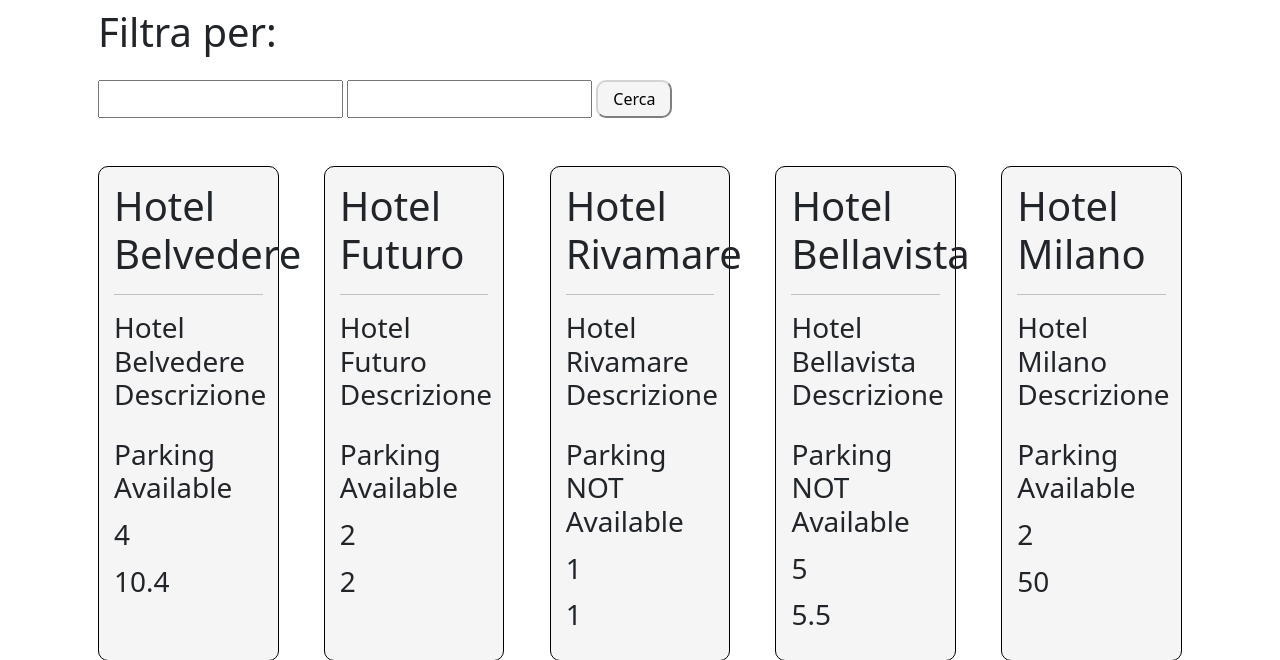
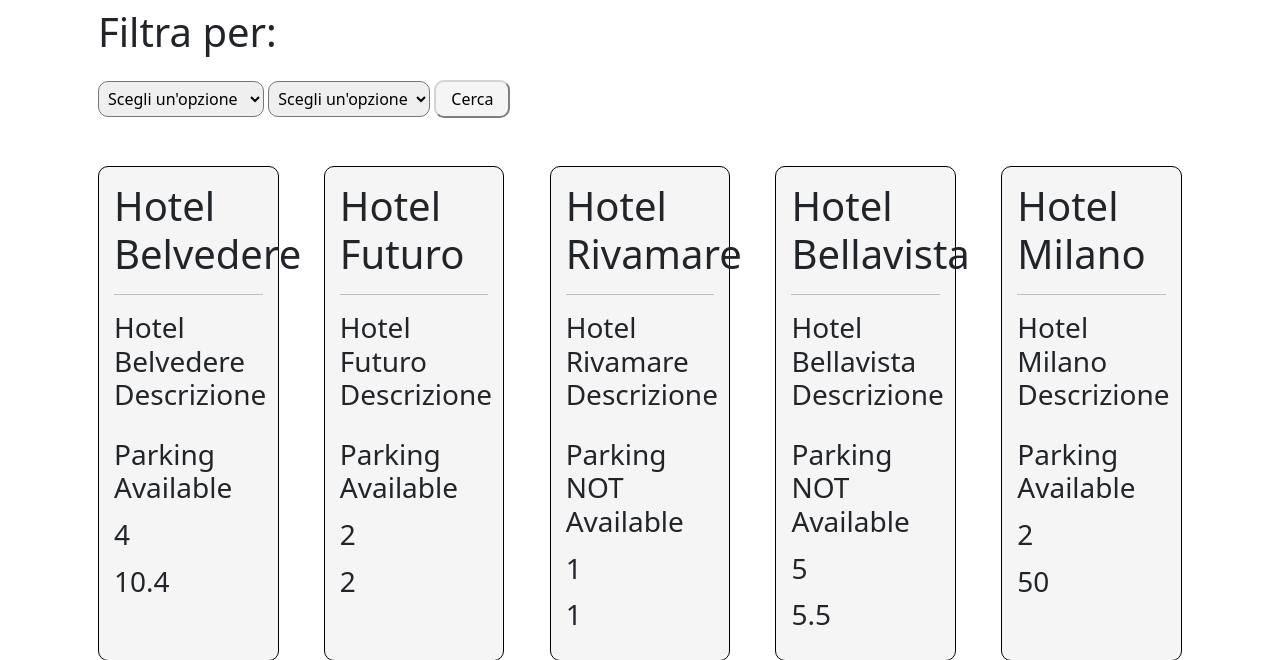
Before and after one commit to Alessandro-Zuddas/php-hotel, a PHP site: page / in a window 1280 px wide. Shown: the top 660 px of the page. Run offline with PHP 8.4, Linux system fonts and the light colour scheme.

Commit message:
Trasforma input form in select

```diff
--- a/index.php
+++ b/index.php
@@ -61,8 +61,24 @@
         <div class="container">
             <h1 class="px-3 pt-2">Filtra per:</h1>
             <form class="px-3 pt-3" action="GET">
-                <input type="text">
-                <input type="text">
+                <!-- Select parcheggio -->
+                <select name="parking-select" id="parking" required>
+                    <option value="" selected>Scegli un'opzione</option>
+                    <option value="true">Con parcheggio</option>
+                    <option value="false">Senza parcheggio</option>
+                </select>
+                <!-- /Select parcheggio -->
+                <!-- Select voto -->
+                <select name="rating-select" id="rating" required>
+                    <option value="" selected>Scegli un'opzione</option>
+                    <option value="0">0 Stelle</option>
+                    <option value="1">1 Stella</option>
+                    <option value="2">2 Stelle</option>
+                    <option value="3">3 Stelle</option>
+                    <option value="4">4 Stelle</option>
+                    <option value="5">5 Stelle</option>
+                </select>
+                <!-- /Select voto -->
                 <button class="filter-btn">Cerca</button>
             </form>
         </div>
--- a/style.css
+++ b/style.css
@@ -27,8 +27,9 @@ h3{
     padding-bottom: .3125rem;
 }
 
-input{
+select{
     padding: .3125rem;
+    border-radius: .625rem;
 }
 
 .filter-btn{
```
